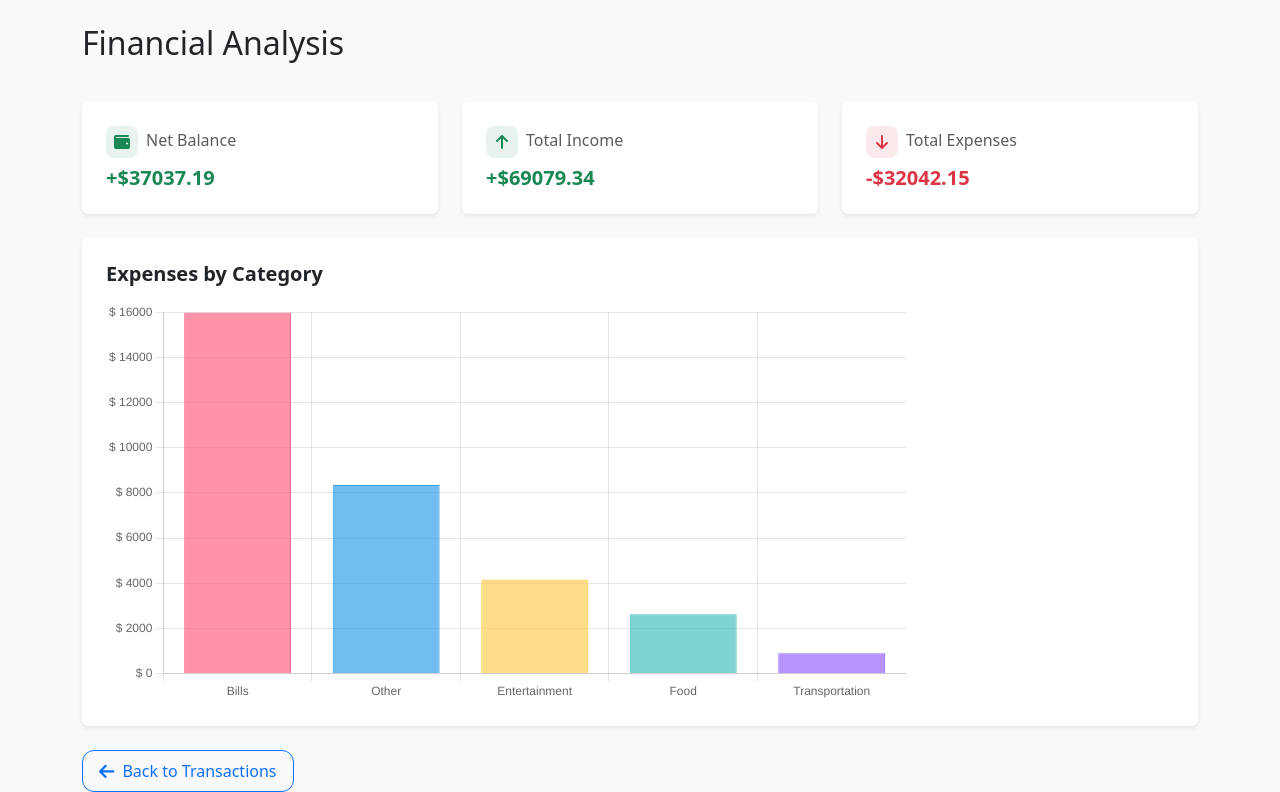
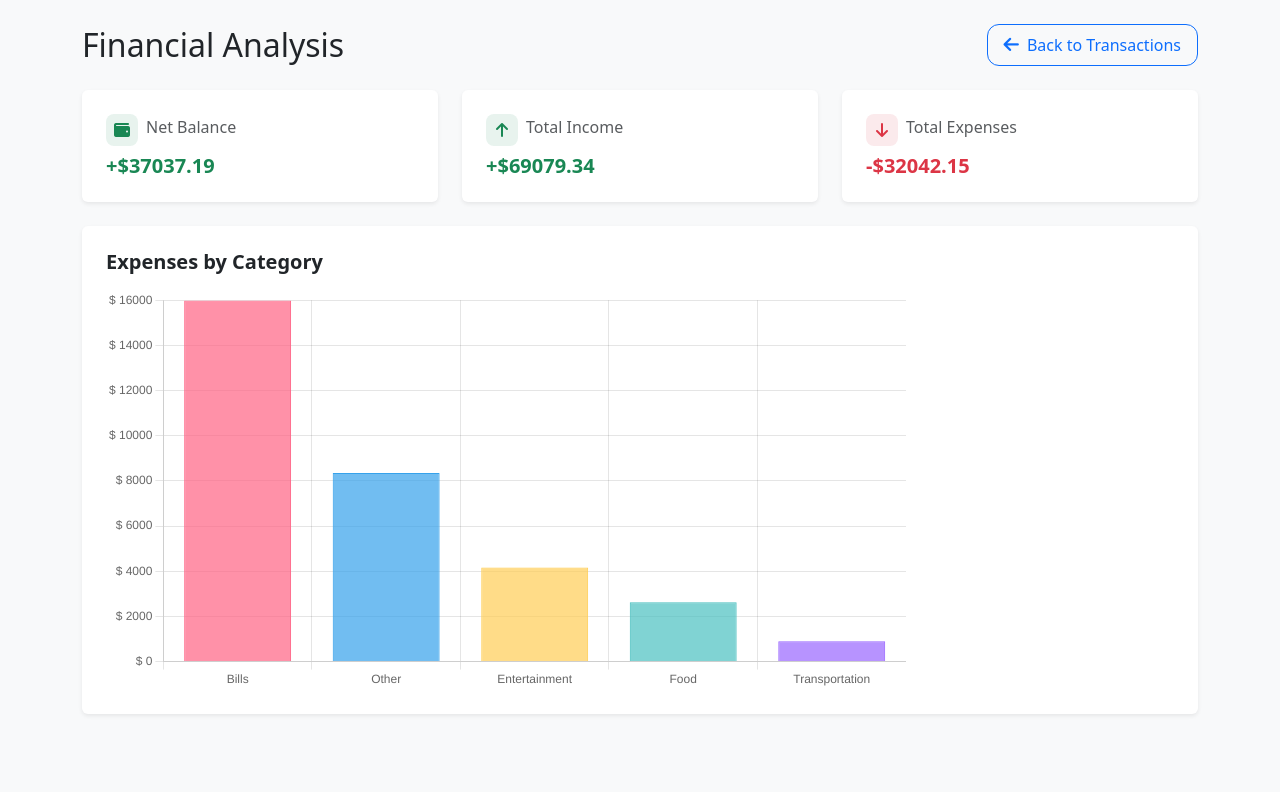
Before and after one commit to TharHtet236401/intern_task2, a Django app: page /analysis/ in a window 1280 px wide. Shown: the part 56-848 px from the top of the page. After the commit the page ends 771 px from the top, so only its background shows below. Run offline with Django 5.2, Linux system fonts and the light colour scheme; data comes from the database, SQL or seed files in the repository; some libraries are stand-ins or nearby versions.

Commit message:
Refactor back button placement in financial analysis page

```diff
--- a/transaction/templates/transaction/analysis.html
+++ b/transaction/templates/transaction/analysis.html
@@ -3,8 +3,12 @@
 {% block content %}
 <div class="container mt-4">
     <div class="row mb-4">
-        <div class="col">
-            <h2 class="mb-3">Financial Analysis</h2>
+        <div class="col-12 d-flex align-items-center justify-content-between">
+            <h2 class="mb-0">Financial Analysis</h2>
+            <a href="{% url 'home' %}" class="btn btn-outline-primary d-flex align-items-center">
+                <i class="fas fa-arrow-left me-2"></i>
+                <span>Back to Transactions</span>
+            </a>
         </div>
     </div>
 
@@ -73,16 +77,6 @@
                     </div>
                 </div>
             </div>
-        </div>
-    </div>
-
-    <!-- Back to Transactions button -->
-    <div class="row mt-4">
-        <div class="col-12">
-            <a href="{% url 'home' %}" class="btn btn-outline-primary d-flex align-items-center" style="width: fit-content;">
-                <i class="fas fa-arrow-left me-2"></i>
-                <span>Back to Transactions</span>
-            </a>
         </div>
     </div>
 </div>
```
